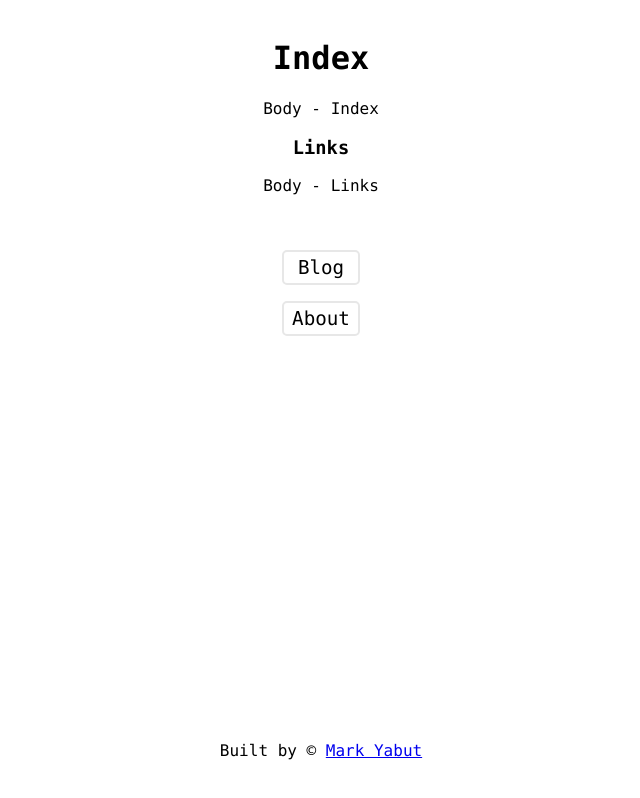
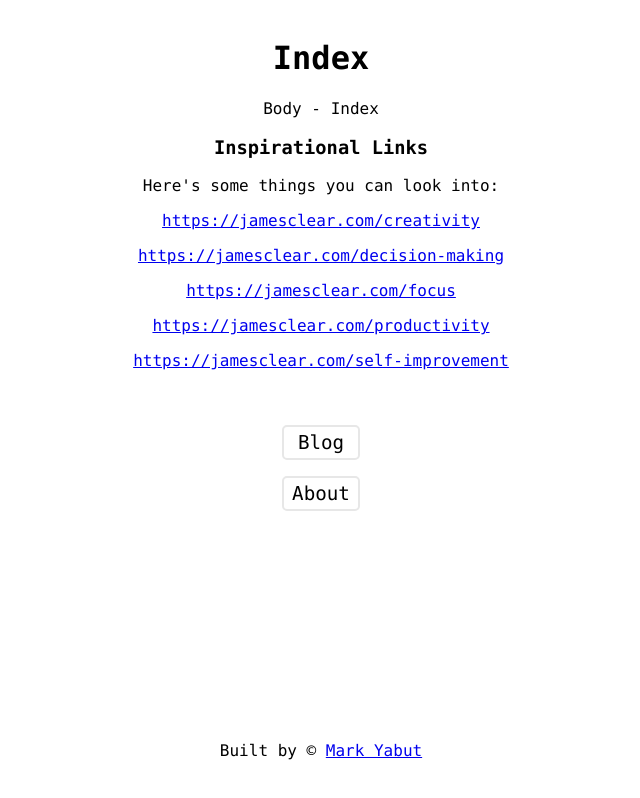
Before and after one commit to MarkDYabut/Sourcing-from-Netlify-CMS, a Gatsby site: page / in a window 1280 px wide. Shown: the whole page, without its empty margins (319-959 px from the left). Built offline with nearby package versions, Linux system fonts and the light colour scheme; Gatsby itself is replaced by a stand-in of ours.

Commit message:
Update Pages “links”

```diff
--- a/content/pages/links.md
+++ b/content/pages/links.md
@@ -1,6 +1,16 @@
 ---
 template: links-page
 slug: /AJKSFASD712BL1239KLADS8
-title: Links
+title: Inspirational Links
 ---
-Body - Links
+Here's some things you can look into:
+
+<https://jamesclear.com/creativity>
+
+<https://jamesclear.com/decision-making>
+
+<https://jamesclear.com/focus>
+
+<https://jamesclear.com/productivity>
+
+<https://jamesclear.com/self-improvement>
```
